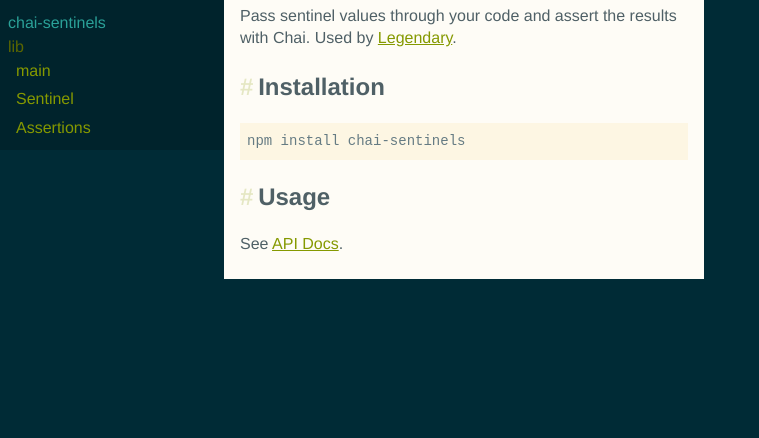
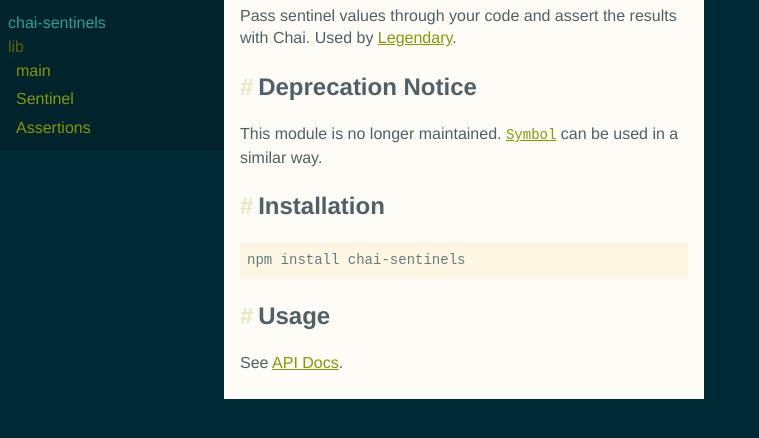
Before and after one commit to novemberborn/chai-sentinels, a plain HTML site: page index.html in a window 1280 px wide. Shown: the part 130-568 px from the top of the page, without its empty margins (0-759 px from the left). Drawn offline with Linux system fonts and the light colour scheme.

Commit message:
Generated documentation for 23b52bb40eba43b053ed4236dddc8a5f9ba82d0c

```diff
--- a/index.html
+++ b/index.html
@@ -27,6 +27,9 @@
         <div class="comments ">
           <div class="wrapper"><h1 id="chai-sentinels"><a href="#chai-sentinels" class="anchor"></a>chai-sentinels</h1><p>Pass sentinel values through your code and assert the results with Chai. Used
 by <a href="https://github.com/novemberborn/legendary">Legendary</a>.</p>
+<h2 id="deprecation-notice"><a href="#deprecation-notice" class="anchor"></a>Deprecation Notice</h2><p>This module is no longer maintained.
+<a href="https://developer.mozilla.org/en/docs/Web/JavaScript/Reference/Global_Objects/Symbol"><code>Symbol</code></a>
+can be used in a similar way.</p>
 <h2 id="installation"><a href="#installation" class="anchor"></a>Installation</h2><pre><code class="lang-js">npm install chai-sentinels
 </code></pre>
 <h2 id="usage"><a href="#usage" class="anchor"></a>Usage</h2><p>See <a href="http://novemberborn.github.io/chai-promises/lib/main.js.html">API Docs</a>.</p>
--- a/toc.js
+++ b/toc.js
@@ -10,6 +10,11 @@
       "level": 1,
       "slug": "chai-sentinels",
       "title": "chai-sentinels"
+    },
+    {
+      "level": 2,
+      "slug": "deprecation-notice",
+      "title": "Deprecation Notice"
     },
     {
       "level": 2,
```
